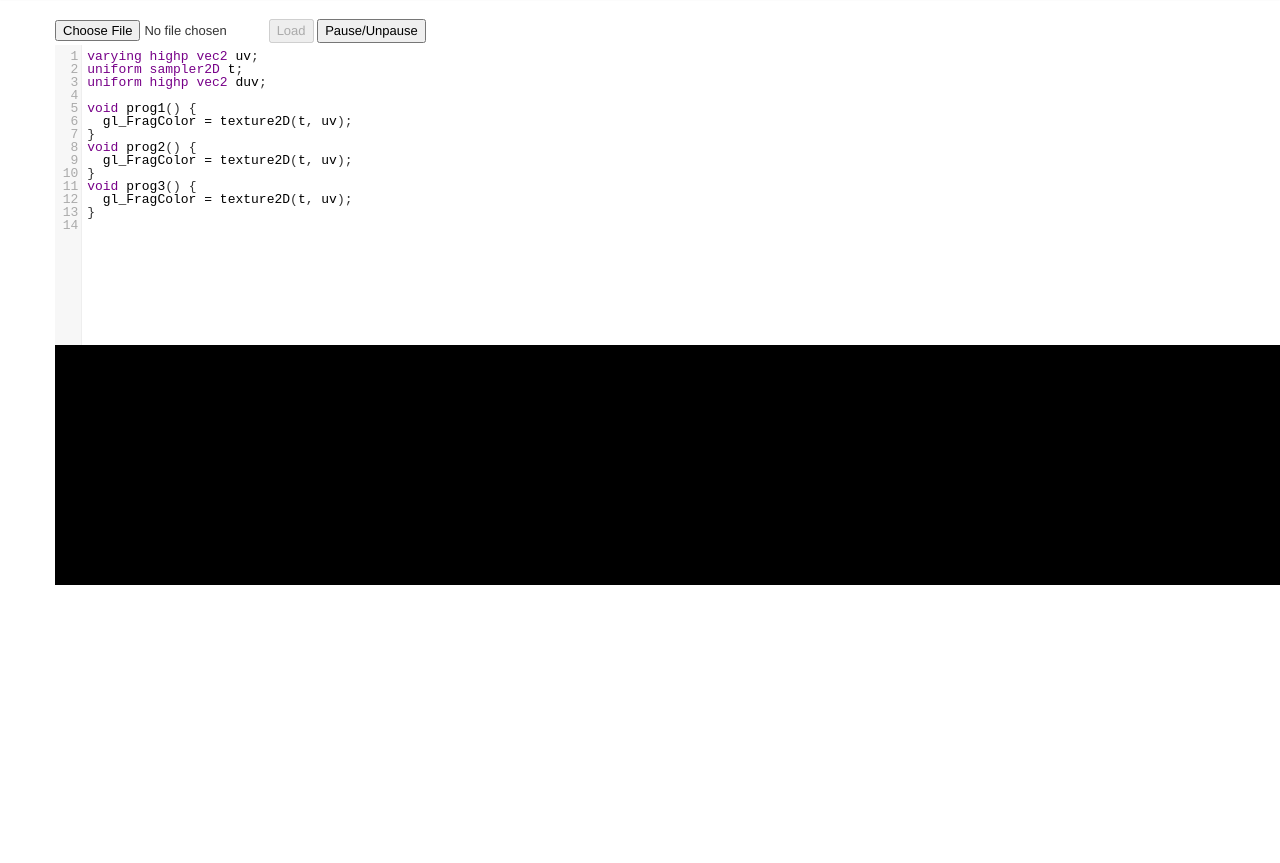
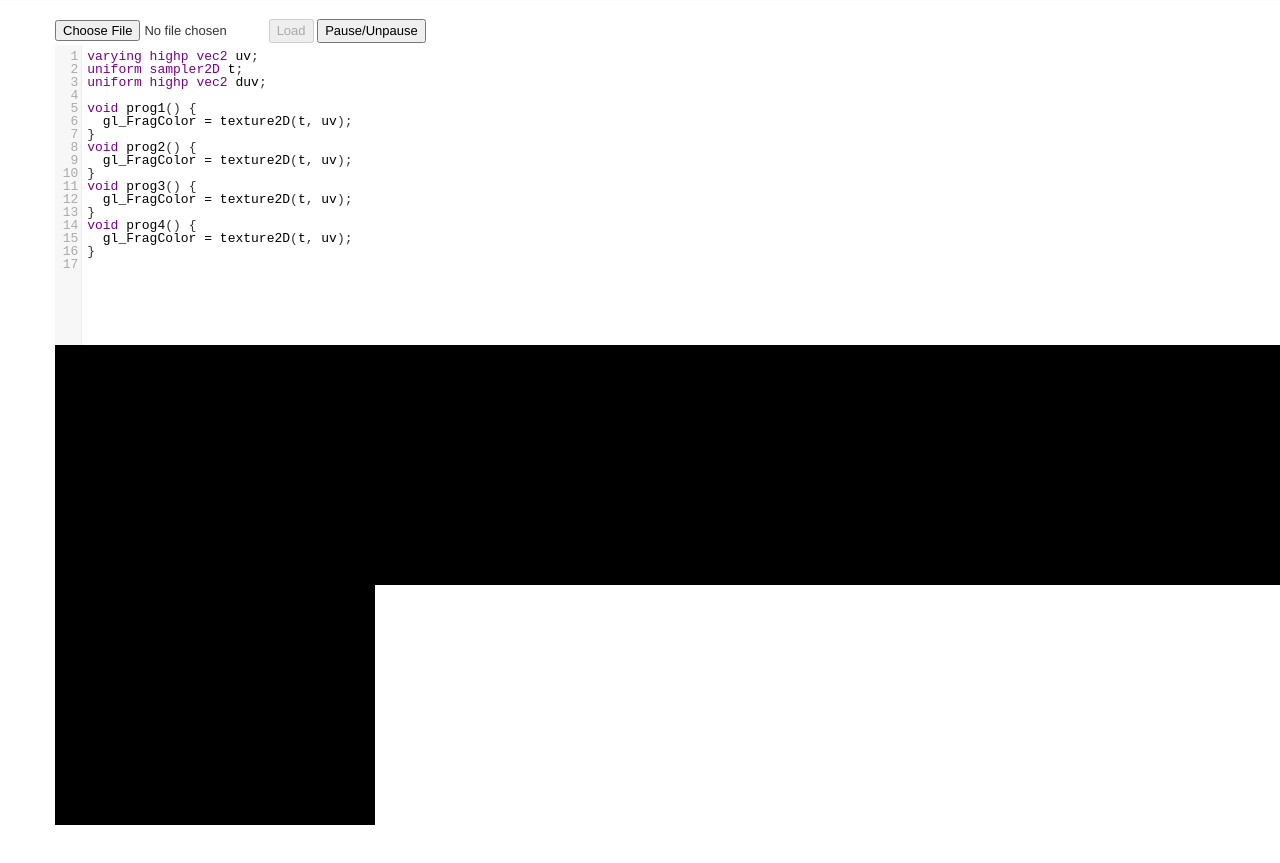
Before and after one commit to matt-williams/vizion-html, a plain HTML site: page war/index.html in a window 1280 px wide. Shown: the part 43-906 px from the top of the page. Drawn offline with Linux system fonts and the light colour scheme; animation ran at ten frames a second.

Commit message:
Multi-texturing and basic contrast filter

```diff
--- a/war/index.html
+++ b/war/index.html
@@ -75,6 +75,9 @@
 void prog3() {
   gl_FragColor = texture2D(t, uv);
 }
+void prog4() {
+  gl_FragColor = texture2D(t, uv);
+}
           </textarea>
         </div>
       </div>
@@ -122,21 +125,20 @@
                                     "void main() {\n" +
                                     "  gl_FragColor = texture2D(t, uv);\n" +
                                     "}\n");
-  var fs1 = new FragmentShader(gl);
-  var prog1 = new Program(gl, vertexShader, fs1);
-  var fs2 = new FragmentShader(gl);
-  var prog2 = new Program(gl, vertexShader, fs2);
-  var fs3 = new FragmentShader(gl);
-  var prog3 = new Program(gl, vertexShader, fs3);
+  var program1 = new Program(gl, vertexShader);
+  var program2 = new Program(gl, vertexShader);
+  var program3 = new Program(gl, vertexShader);
+  var program4 = new Program(gl, vertexShader);
 
   // setup GLSL program
   var codeMirror;
   function updateShaders() {
     var rowToLogs = {};
     try {
-      fs1.setText(codeMirror.getValue(), "prog1");
-      fs2.setText(codeMirror.getValue(), "prog2");
-      fs3.setText(codeMirror.getValue(), "prog3");
+      program1.setFragmentText(codeMirror.getValue(), "prog1");
+      program2.setFragmentText(codeMirror.getValue(), "prog2");
+      program3.setFragmentText(codeMirror.getValue(), "prog3");
+      program4.setFragmentText(codeMirror.getValue(), "prog4");
     } catch (e) {
       if ((typeof (e) == "object") && (e instanceof ShaderCompileException)) {
         for ( var logIndex = 0; logIndex < e.logs.length; logIndex++) {
@@ -206,9 +208,10 @@
   var vertices = new Float32Array([-1.0, -1.0, 1.0, -1.0, -1.0, 1.0, -1.0, 1.0, 1.0, -1.0, 1.0, 1.0]);
 
   var texture = new VideoTexture(gl, video);
-  var renderTexture = new RenderTexture(gl, 320, 240);
-  var renderTexture2 = new RenderTexture(gl, 320, 240);
-  var renderTexture3 = new RenderTexture(gl, 320, 240);
+  var renderTexture = new RenderTexture(gl, 40, 30);
+  var renderTexture2 = new RenderTexture(gl, 40, 30);
+  var renderTexture3 = new RenderTexture(gl, 40, 30);
+  var renderTexture4 = new RenderTexture(gl, 320, 240);
 
   function display(tex, x, y, width, height) {
     width = (width) ? width : tex.width;
@@ -222,12 +225,18 @@
     gl.drawArrays(gl.TRIANGLES, 0, 6);
   }
 
-  function process(src, dst, prog, x, y) {
+  function process(src, dst, prog) {
     prog.use();
     prog.attributes.xy = vertices;
     prog.uniforms.t = 0;
     prog.uniforms.duv = [1.0 / dst.width, 1.0 / dst.height];
-    src.use();
+    if (src instanceof Array) {
+      src[0].use(gl.TEXTURE0);
+      src[1].use(gl.TEXTURE1);
+      prog.uniforms.t2 = 1;
+    } else {
+      src.use();
+    }
     dst.renderTo();
     gl.drawArrays(gl.TRIANGLES, 0, 6);
   }
@@ -237,13 +246,15 @@
       texture.update();
     }
 
-    process(texture, renderTexture, prog1);
-    process(renderTexture, renderTexture2, prog2);
-    process(renderTexture2, renderTexture3, prog3);
+    process(texture, renderTexture, program1);
+    process(renderTexture, renderTexture2, program2);
+    process(renderTexture2, renderTexture3, program3);
+    process([texture, renderTexture3], renderTexture4, program4);
     display(texture, 0, 0);
-    display(renderTexture, 320, 0);
-    display(renderTexture2, 640, 0);
-    display(renderTexture3, 960, 0);
+    display(renderTexture, 320, 0, 320, 240);
+    display(renderTexture2, 640, 0, 320, 240);
+    display(renderTexture3, 960, 0, 320, 240);
+    display(renderTexture4, 0, 240, 320, 240);
 
     // request render to be called for the next frame.
     window.webkitRequestAnimationFrame(render, canvas);
--- a/war/vizion.js
+++ b/war/vizion.js
@@ -141,8 +141,6 @@
   this.gl = gl;
   this.vertexShader = (vertexShader instanceof Shader) ? vertexShader  : new VertexShader(gl, vertexShader);
   this.fragmentShader = (fragmentShader instanceof Shader) ? fragmentShader : new FragmentShader(gl, fragmentShader);
-    console.log(vertexShader, this.vertexShader);
-    console.log(fragmentShader, this.fragmentShader);
   this.id = gl.createProgram();
   this.attachedVertexShaderId = null;
   this.attachedFragmentShaderId = null;
@@ -233,6 +231,8 @@
     switch (this.uniformDescriptors[uniform].type) {
       case "BOOL":
       case "INT":
+      case "SAMPLER_2D":
+      case "SAMPLER_CUBE":
         this.gl.uniform1i(location, value);
         break;
       case "FLOAT":
```
Also changed, not shown: war/contrast.glsl (renamed from war/blockfilter.glsl, +21 -3 lines).
